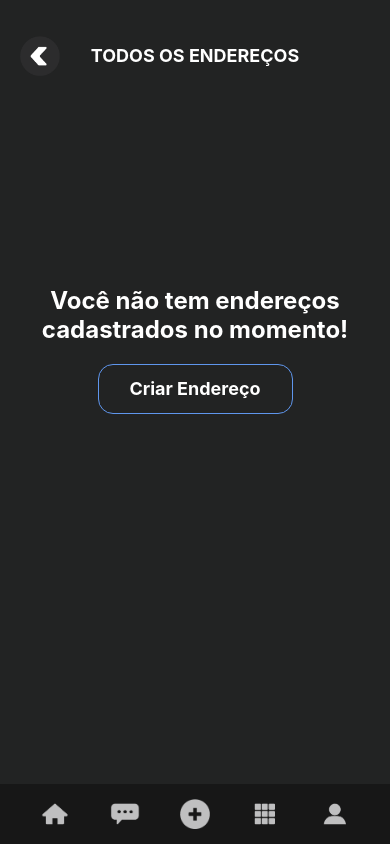
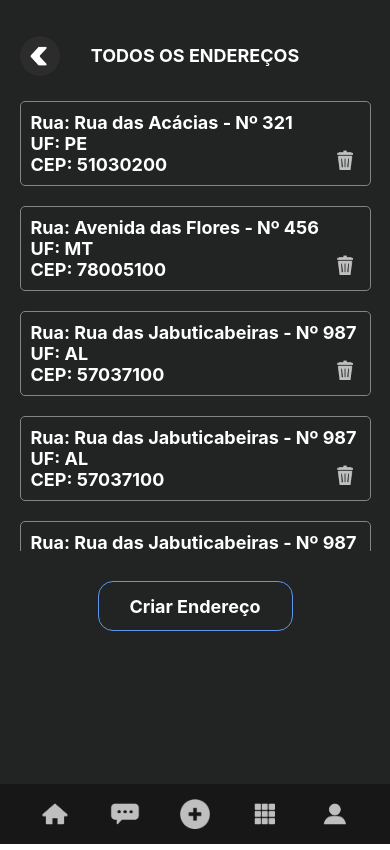
Before and after one commit to almadaj/onebitshop-frontend, a React Native app: screen /AllAddress in a window 390 px wide. Built offline with nearby package versions, Linux system fonts and the light colour scheme.

Commit message:
criação do card de Address

```diff
--- /dev/null
+++ b/src/screens/AllAddress/AddressCard/index.tsx
@@ -0,0 +1,27 @@
+import React from "react";
+import { Container, ContentTxt, DeleteBtn, DeleteIcon } from "./styles";
+import { Address } from "..";
+import { Alert } from "react-native";
+
+interface ItemProps {
+  item: Address;
+}
+
+const deleteIcon = require("../../../../assets/icons/trash.png");
+
+const AddressCard = ({ item }: ItemProps) => {
+  return (
+    <Container>
+      <ContentTxt>{`Rua: ${item.street} - Nº ${item.number}\nUF: ${item.state}\nCEP: ${item.cep}`}</ContentTxt>
+      <DeleteBtn
+        onPress={() => {
+          Alert.alert("Deletando");
+        }}
+      >
+        <DeleteIcon source={deleteIcon} />
+      </DeleteBtn>
+    </Container>
+  );
+};
+
+export default AddressCard;
--- /dev/null
+++ b/src/screens/AllAddress/AddressCard/styles.ts
@@ -0,0 +1,33 @@
+import styled from "styled-components/native";
+
+export const Container = styled.View`
+  width: 90%;
+  min-height: 80px;
+  border: 1px solid ${({ theme }) => theme.colors.borderColor};
+  border-radius: 5px;
+  margin: 10px auto;
+  padding: 10px;
+`;
+
+export const ContentTxt = styled.Text`
+  font-size: 18px;
+  font-weight: bold;
+  color: ${({ theme }) => theme.colors.primaryText};
+`;
+
+export const DeleteBtn = styled.TouchableOpacity`
+  position: absolute;
+  bottom: 15px;
+  right: 15px;
+`;
+
+export const DeleteIcon = styled.Image.attrs({ resizeMode: "contain" })`
+  width: 20px;
+  height: 20px;
+`;
+
+export const ListHeight = styled.View`
+  min-height: 460px;
+  max-height: 460px;
+  margin-bottom: 30px;
+`;
--- a/src/screens/AllAddress/index.tsx
+++ b/src/screens/AllAddress/index.tsx
@@ -3,6 +3,8 @@ import { Container, CreateAddBtn, CreateAddBtnText, NoAdd } from "./styles";
 import NavBar from "../../components/common/NavBar";
 import DefaultTitle from "../../components/common/DefaultTitle";
 import { FlatList, ListRenderItem, View } from "react-native";
+import AddressCard from "./AddressCard";
+import { ListHeight } from "./AddressCard/styles";
 
 export interface Address {
   _id: string;
@@ -15,44 +17,62 @@ export interface Address {
   cep: string;
 }
 
-// const Data = [
-//   {
-//     _id: "1",
-//     street: "Rua das Acácias",
-//     number: "321",
-//     complement: "",
-//     district: "Boa Viagem",
-//     city: "Recife",
-//     state: "PE",
-//     cep: "51030200",
-//   },
-//   {
-//     _id: "2",
-//     street: "Avenida das Flores",
-//     number: "456",
-//     complement: "",
-//     district: "Centro",
-//     city: "Cuiabá",
-//     state: "MT",
-//     cep: "78005100",
-//   },
-//   {
-//     _id: "3",
-//     street: "Rua das Jabuticabeiras",
-//     number: "987",
-//     complement: "",
-//     district: "Mangabeiras",
-//     city: "Maceió",
-//     state: "AL",
-//     cep: "57037100",
-//   },
-// ];
-
-const Data = [];
+const Data = [
+  {
+    _id: "1",
+    street: "Rua das Acácias",
+    number: "321",
+    complement: "",
+    district: "Boa Viagem",
+    city: "Recife",
+    state: "PE",
+    cep: "51030200",
+  },
+  {
+    _id: "2",
+    street: "Avenida das Flores",
+    number: "456",
+    complement: "",
+    district: "Centro",
+    city: "Cuiabá",
+    state: "MT",
+    cep: "78005100",
+  },
+  {
+    _id: "3",
+    street: "Rua das Jabuticabeiras",
+    number: "987",
+    complement: "",
+    district: "Mangabeiras",
+    city: "Maceió",
+    state: "AL",
+    cep: "57037100",
+  },
+  {
+    _id: "4",
+    street: "Rua das Jabuticabeiras",
+    number: "987",
+    complement: "",
+    district: "Mangabeiras",
+    city: "Maceió",
+    state: "AL",
+    cep: "57037100",
+  },
+  {
+    _id: "5",
+    street: "Rua das Jabuticabeiras",
+    number: "987",
+    complement: "",
+    district: "Mangabeiras",
+    city: "Maceió",
+    state: "AL",
+    cep: "57037100",
+  },
+];
 
 const AllAddress = () => {
   const renderItem: ListRenderItem<Address> = ({ item }) => (
-    <View item={item} />
+    <AddressCard item={item} />
   );
   return (
     <>
@@ -66,12 +86,19 @@ const AllAddress = () => {
             </CreateAddBtn>
           </>
         ) : (
+          <>
+            <ListHeight>
               <FlatList
                 data={Data}
                 keyExtractor={(item: Address) => item._id}
                 renderItem={renderItem}
                 showsVerticalScrollIndicator={false}
               />
+            </ListHeight>
+            <CreateAddBtn>
+              <CreateAddBtnText>Criar Endereço</CreateAddBtnText>
+            </CreateAddBtn>
+          </>
         )}
       </Container>
       <NavBar />
```
Lines whose indentation alone changed are shown as unchanged.
